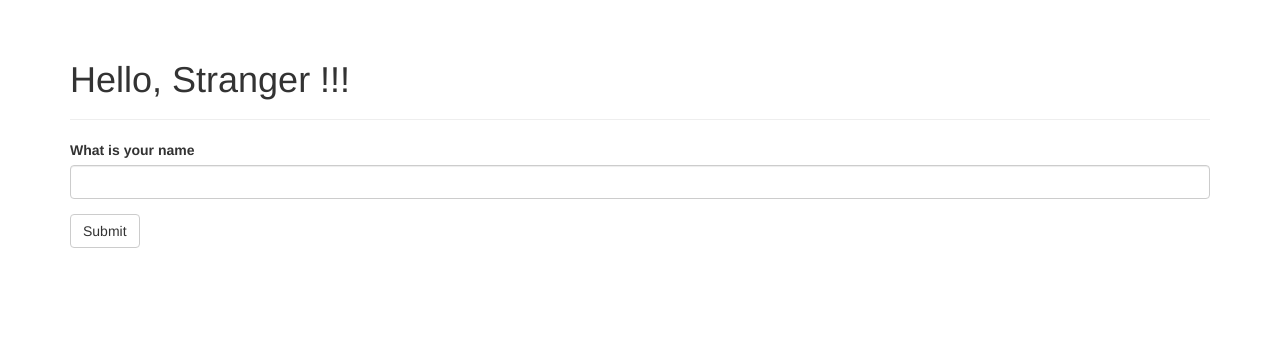
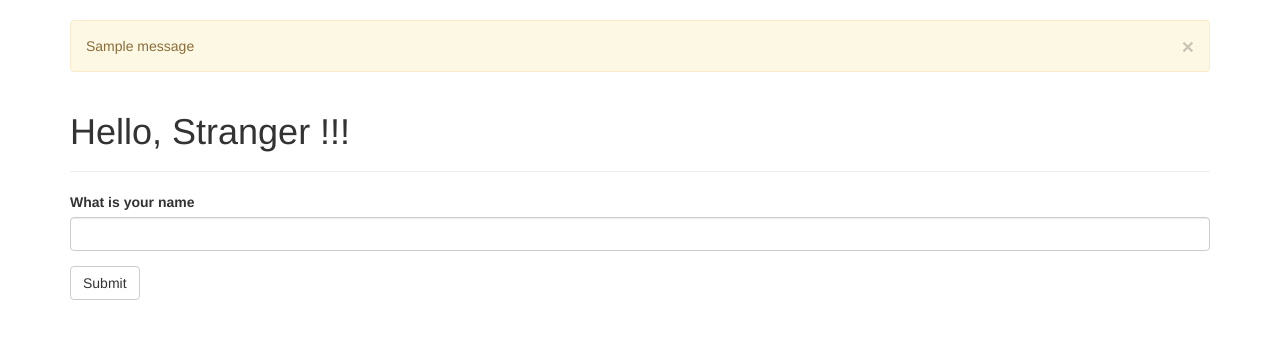
Before and after one commit to mamatch/flasky, a Flask app: page / in a window 1280 px wide. Shown: the part 52-391 px from the top of the page. Run offline with Flask 2, Linux system fonts and the light colour scheme; one stand-in notice (Sample message) is shown; some libraries are stand-ins or nearby versions.

Commit message:
flashed messages

```diff
--- a/hello.py
+++ b/hello.py
@@ -1,4 +1,4 @@
-from flask import Flask, request, make_response, render_template, session, redirect, url_for
+from flask import Flask, request, make_response, render_template, session, redirect, url_for, flash
 from flask_bootstrap import Bootstrap
 from flask_moment import Moment
 from flask_wtf import FlaskForm
@@ -25,6 +25,9 @@ def internal_server_error(e):
 def index():
     form = NameForm()
     if form.validate_on_submit(): # Verify if the form has been submitted
+        old_name = session.get('name')
+        if old_name is not None and old_name != form.name.data:
+            flash('Looks like you have changed your name')
         session['name'] = form.name.data
         return redirect(url_for('index'))
     return render_template('index.html', current_time=datetime.utcnow(), form=form, name=session.get('name'))
--- a/templates/base.html
+++ b/templates/base.html
@@ -32,6 +32,12 @@
 
 {% block content %}
     <div class="container">
+        {% for message in get_flashed_messages() %}
+            <div class="alert alert-warning">
+                <button class="close" type="button" data-dismiss="alert">&times;</button>
+                {{ message }}
+            </div>
+        {% endfor %}
         {% block page_content %}{% endblock %}
     </div>
 {% endblock %}
```
Also changed, not shown: 1 other file.
